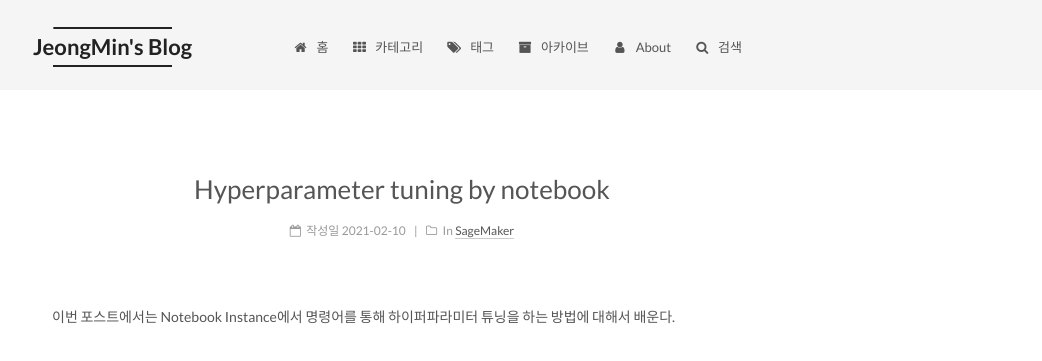
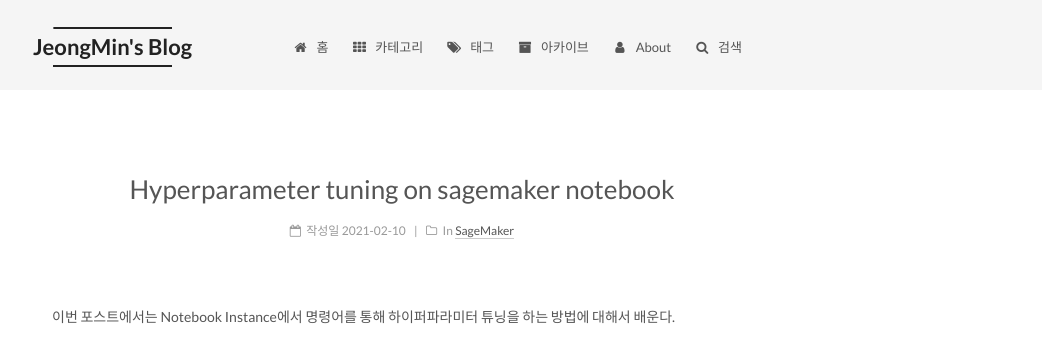
Before and after one commit to silverstar0727/silverstar0727.github.io, a Jekyll site: the page built from _posts/sagemaker/2021-02-10-HPO.md, in a window 1280 px wide. Shown: the top 361 px of the page, without its empty margins (238-1280 px from the left). Built offline with Jekyll 4.4.1, drawn with Linux system fonts in a browser that asks for light colours; comment, search, counter and statistics services are not loaded.

Commit message:
Update 2021-02-10-HPO.md

```diff
--- a/_posts/sagemaker/2021-02-10-HPO.md
+++ b/_posts/sagemaker/2021-02-10-HPO.md
@@ -1,6 +1,6 @@
 ---
 layout: post
-title: "Hyperparameter tuning by notebook"
+title: "Hyperparameter tuning on sagemaker notebook"
 date: 2021-02-10
 excerpt: "Notebook에서 명령어를 활용한 하이퍼파라미터 튜닝 작업"
 tags: [SageMaker]
```
